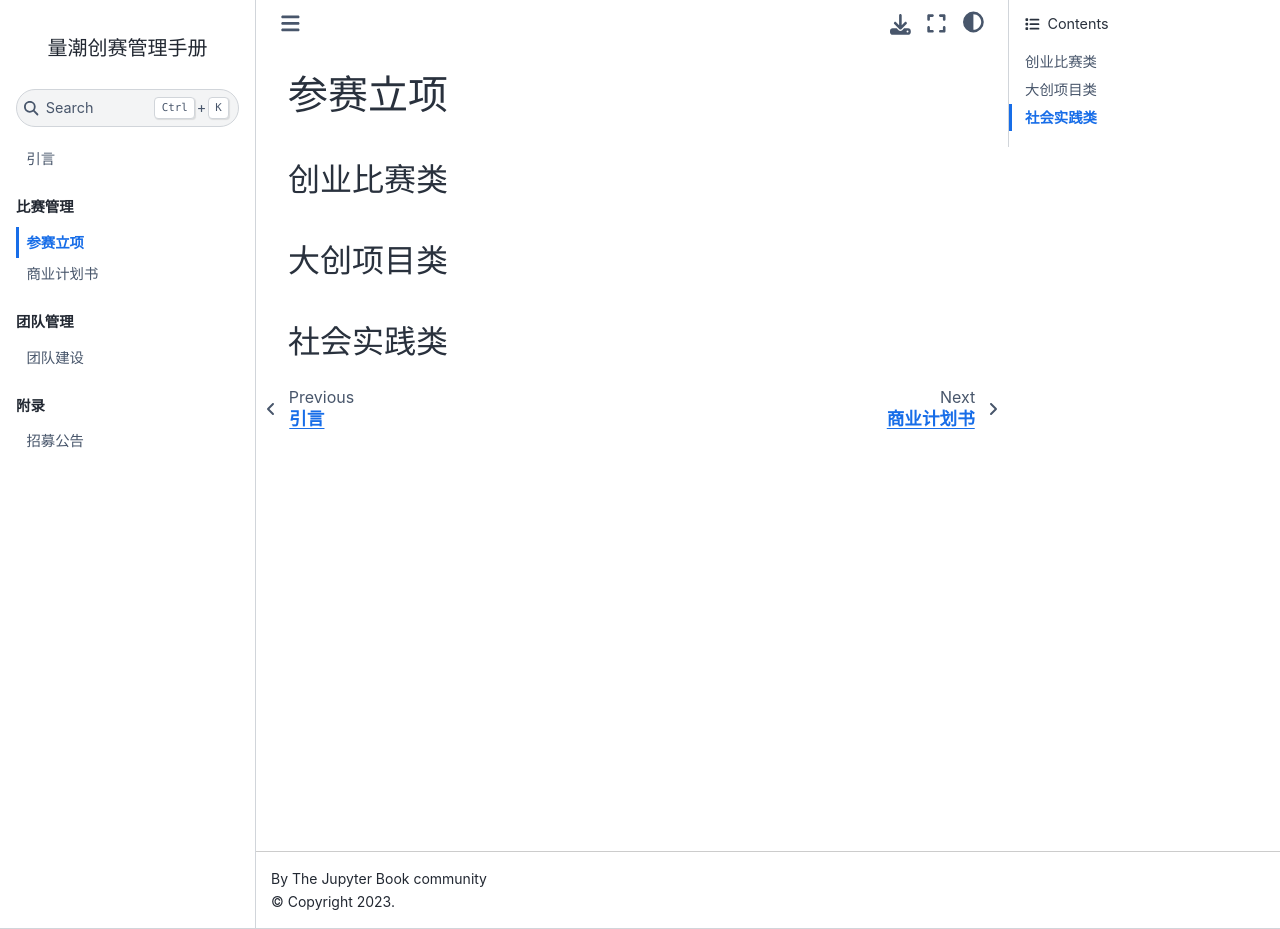
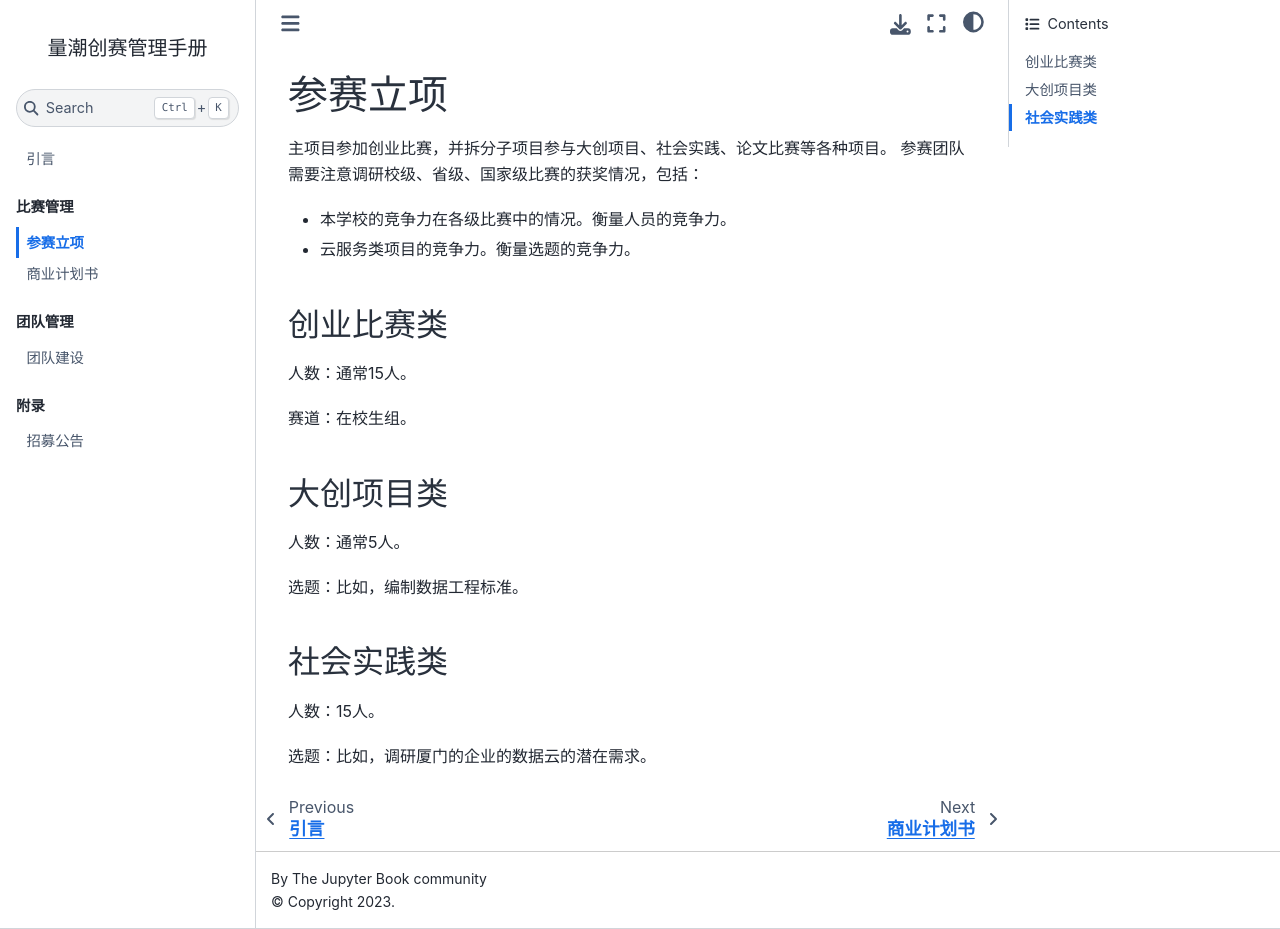
Before and after one commit to zcowken/quanttide-handbook-of-competitions-zken-fork1, a Jupyter Book: the page built from competitions/initiation.md, in a window 1280 px wide and 929 px high. Built offline with Jupyter Book 1.0.4 settings and Sphinx 7.4.7 and the Sphinx Book theme 1.1.4, drawn with Linux system fonts in a browser that asks for light colours.

Commit message:
完成了所有文档的更改

```diff
--- a/competitions/initiation.md
+++ b/competitions/initiation.md
@@ -1,4 +1,20 @@
 # 参赛立项
+主项目参加创业比赛，并拆分子项目参与大创项目、社会实践、论文比赛等各种项目。
+参赛团队需要注意调研校级、省级、国家级比赛的获奖情况，包括：
+* 本学校的竞争力在各级比赛中的情况。衡量人员的竞争力。
+* 云服务类项目的竞争力。衡量选题的竞争力。
+
 ## 创业比赛类
+人数：通常15人。
+
+赛道：在校生组。
+
 ## 大创项目类
+人数：通常5人。
+
+选题：比如，编制数据工程标准。
+
 ## 社会实践类
+人数：15人。
+
+选题：比如，调研厦门的企业的数据云的潜在需求。
```
